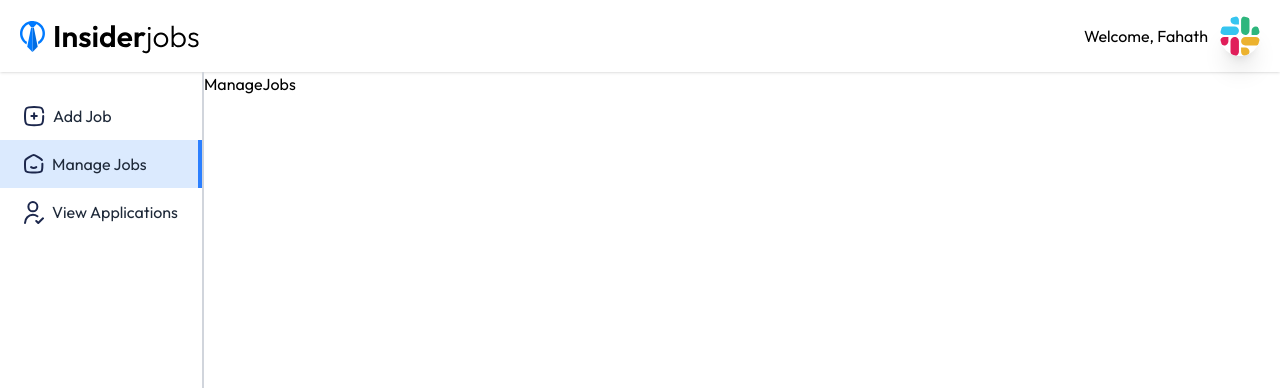
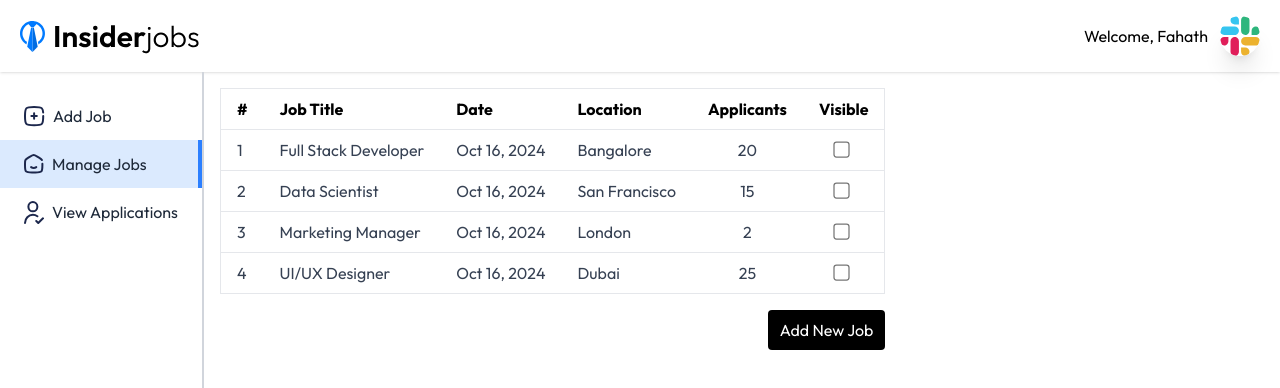
Before and after one commit to fmfahath/job-portal, a React (Vite) app in the folder client/: page /dashboard/manage-jobs in a window 1280 px wide. Shown: the top 388 px of the page. Built offline with nearby package versions, Linux system fonts and the light colour scheme.

Commit message:
client >> Dashboard -- ManageJobs.jsx UI created

```diff
--- a/client/src/pages/ManageJobs.jsx
+++ b/client/src/pages/ManageJobs.jsx
@@ -1,8 +1,47 @@
 import React from 'react'
+import { manageJobsData } from '../assets/assets'
+import moment from 'moment'
+import { useNavigate } from 'react-router-dom'
 
 const ManageJobs = () => {
+
+
+    const navigate = useNavigate()
+
     return (
-        <div>ManageJobs</div>
+        <div className='container p-4 max-w-5xl'>
+            <div className='overflow-x-auto'>
+                <table className='min-w-full bg-white border border-gray-200 max-sm:text-sm'>
+                    <thead>
+                        <tr>
+                            <th className='py-2 px-4 border-b border-gray-200 text-left max-sm:hidden'>#</th>
+                            <th className='py-2 px-4 border-b border-gray-200 text-left'>Job Title</th>
+                            <th className='py-2 px-4 border-b border-gray-200 text-left max-sm:hidden'>Date</th>
+                            <th className='py-2 px-4 border-b border-gray-200 text-left max-sm:hidden'>Location</th>
+                            <th className='py-2 px-4 border-b border-gray-200 text-left'>Applicants</th>
+                            <th className='py-2 px-4 border-b border-gray-200 text-left'>Visible</th>
+                        </tr>
+                    </thead>
+                    <tbody>
+                        {manageJobsData.map((job, index) => (
+                            <tr key={index} className='text-gray-700'>
+                                <td className='py-2 px-4 border-b border-gray-200 max-sm:hidden'>{index + 1}</td>
+                                <td className='py-2 px-4 border-b border-gray-200'>{job.title}</td>
+                                <td className='py-2 px-4 border-b border-gray-200 max-sm:hidden'>{moment(job.date).format('ll')}</td>
+                                <td className='py-2 px-4 border-b border-gray-200 max-sm:hidden'>{job.location}</td>
+                                <td className='py-2 px-4 border-b border-gray-200 text-center'>{job.applicants}</td>
+                                <td className='py-2 px-4 border-b border-gray-200'>
+                                    <input className='scale-125 ml-4' type="checkbox" />
+                                </td>
+                            </tr>
+                        ))}
+                    </tbody>
+                </table>
+                <div className='flex justify-end mt-4'>
+                    <button className='bg-black text-white py-2 px-3 rounded cursor-pointer' onClick={() => navigate('/dashboard/add-job')}>Add New Job</button>
+                </div>
+            </div>
+        </div>
     )
 }
 
```
